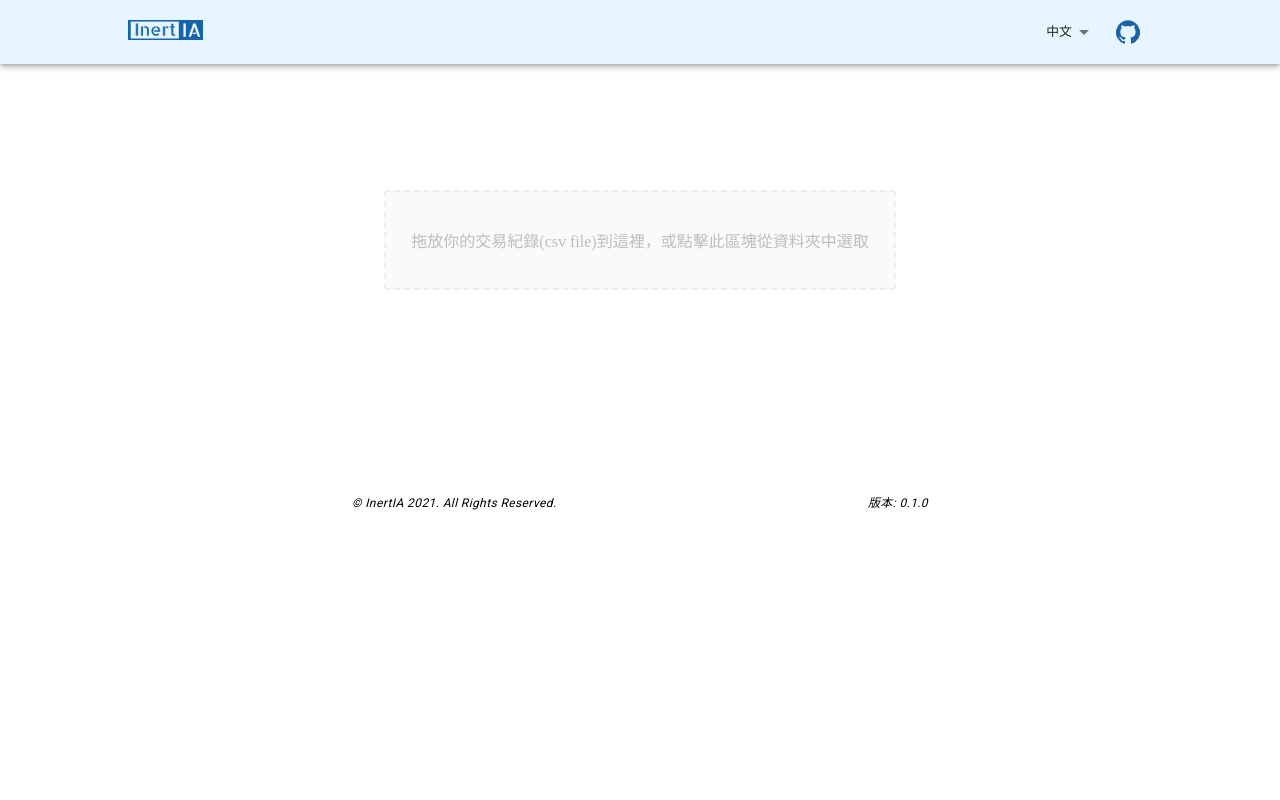
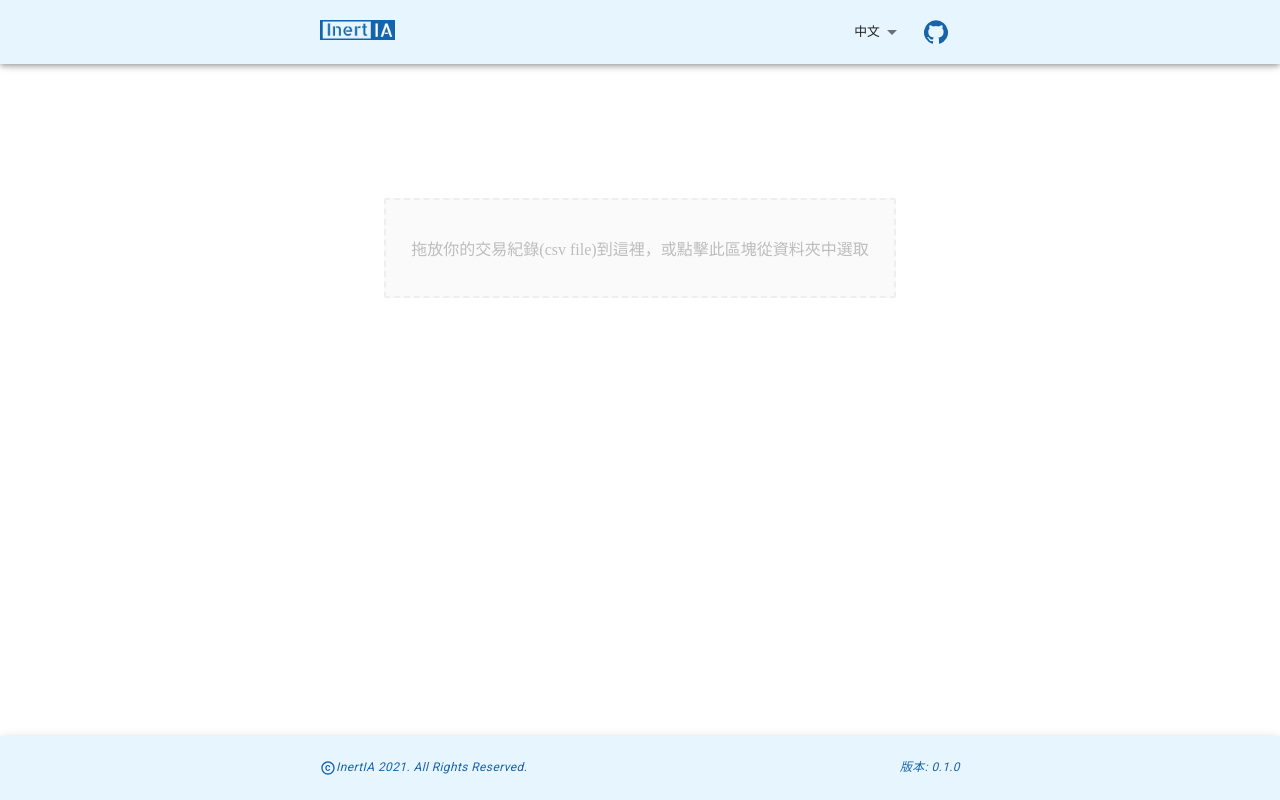
Before and after one commit to hjcian/inertia-web, a React (Create React App) app: page / in a window 1280 px wide. Built offline with nearby package versions, Linux system fonts and the light colour scheme.

Commit message:
style(footer): use mui components and styling conventions

```diff
--- a/src/Pages/App.css
+++ b/src/Pages/App.css
@@ -1,8 +1,3 @@
-html, body {
-    width: 100%;
-    margin: 0;
-}
-
 .App {
     padding: 0;
     margin: 0;
@@ -35,13 +30,3 @@ html, body {
 .ContentWithData {
     display: flex;
 }
-
-.Footer {
-    display: flex;
-    justify-content:space-between;
-    align-items: center;
-}
-
-.FooterItem {
-    margin: 0 2em;
-}
--- a/src/Pages/Footer/Footer.js
+++ b/src/Pages/Footer/Footer.js
@@ -1,5 +1,12 @@
-import Typography from '@material-ui/core/Typography'
-import Box from '@material-ui/core/Box'
+import {
+  AppBar,
+  Toolbar,
+  Typography
+} from '@material-ui/core'
+
+import CopyrightIcon from '@material-ui/icons/Copyright'
+import { makeStyles } from '@material-ui/core/styles'
+
 import { useLang } from '../../global/context/language'
 
 // import {
@@ -16,28 +23,46 @@ const APP_VERSION = '0.1.0'
 //     </div>
 //   )
 // }
+const useStyles = makeStyles((theme) => ({
+  appBar: {
+    color: '#1864ab',
+    backgroundColor: '#e7f5ff',
+    top: 'auto',
+    bottom: 0
+  },
+  appBarWrapper: {
+    width: '50%',
+    margin: '0 auto'
+  },
+  copyrightIcon: {
+    fontSize: '1rem'
+  },
+  rightsText: {
+    fontStyle: 'italic',
+    flexGrow: 1
+  },
+  versionText: {
+    fontStyle: 'italic'
+  }
+}))
 
 const Footer = () => {
+  const classes = useStyles()
   const { lang } = useLang()
   const { version } = lang.Footer
   return (
-    <div className='Footer'>
-      {/* <FooterNav /> */}
-      <div className='FooterItem'>
-        <Typography component='div' variant='caption'>
-          <Box fontStyle='italic'>
-            © InertIA 2021. All Rights Reserved.
-          </Box>
+    <AppBar position='fixed' className={classes.appBar}>
+      <Toolbar className={classes.appBarWrapper}>
+        {/* <FooterNav /> */}
+        <CopyrightIcon className={classes.copyrightIcon} />
+        <Typography className={classes.rightsText} component='div' variant='caption'>
+          InertIA 2021. All Rights Reserved.
         </Typography>
-      </div>
-      <div className='FooterItem'>
-        <Typography component='div' variant='caption'>
-          <Box fontStyle='italic'>
-            {`${version}: ${APP_VERSION}`}
-          </Box>
+        <Typography className={classes.versionText} component='div' variant='caption'>
+          {`${version}: ${APP_VERSION}`}
         </Typography>
-      </div>
-    </div>
+      </Toolbar>
+    </AppBar>
   )
 }
 
--- a/src/Pages/Header/Header.js
+++ b/src/Pages/Header/Header.js
@@ -1,21 +1,24 @@
-import Select from '@material-ui/core/Select'
-import MenuItem from '@material-ui/core/MenuItem'
-import IconButton from '@material-ui/core/IconButton'
-import Tooltip from '@material-ui/core/Tooltip'
+import {
+  AppBar,
+  Toolbar,
+  Select,
+  MenuItem,
+  IconButton,
+  Tooltip
+} from '@material-ui/core'
 import GitHubIcon from '@material-ui/icons/GitHub'
 import TranslateIcon from '@material-ui/icons/Translate'
 import { makeStyles } from '@material-ui/core/styles'
 
 import { useLang, supportedLangs } from '../../global/context/language'
 import logo from '../../images/logo.png'
-import { AppBar, Toolbar } from '@material-ui/core'
 
 const useStyles = makeStyles((theme) => ({
   appBar: {
     backgroundColor: '#e7f5ff'
   },
   appBarWrapper: {
-    width: '80%',
+    width: '50%',
     margin: '0 auto'
   },
   appBarTitle: {
```
